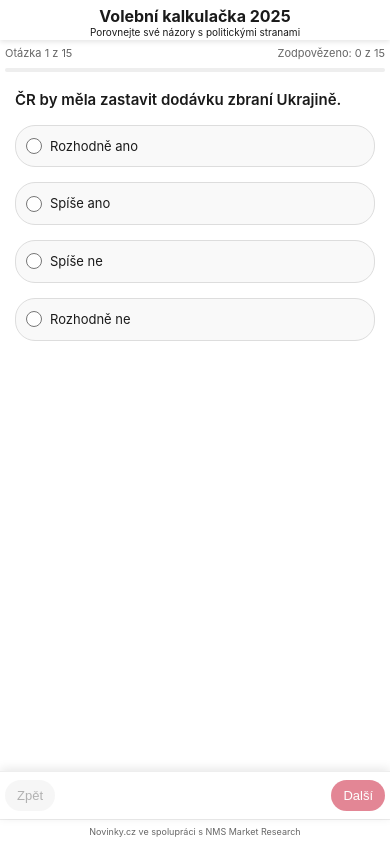
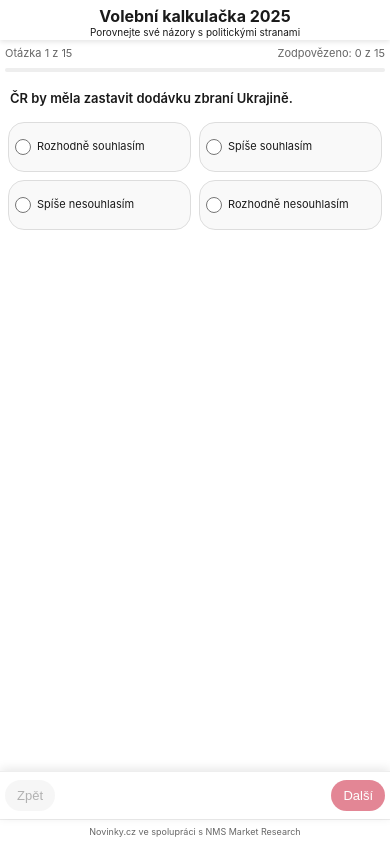
Before and after one commit to davidrynes/volebni-kalkulacka-v2, a Preact app: page / in a window 390 px wide. Built offline with nearby package versions, Linux system fonts and the light colour scheme.

Commit message:
Upravy mobilniho layoutu: dvousloupecne zobrazeni odpovedi, odstraneni paddingu a spravne nastaveni velikosti textu

```diff
--- a/src/app.css
+++ b/src/app.css
@@ -228,7 +228,7 @@ body {
     padding: 15px;
     margin-bottom: 20px;
     color: #92400e;
-    font-size: 14px;
+    font-size: 12px;
 }
 
 .crucial-questions-list {
@@ -271,7 +271,7 @@ body {
 }
 
 .crucial-question-item .answer-label {
-    font-size: 13px;
+    font-size: 11px;
     color: #666;
     margin-top: 4px;
 }
@@ -366,7 +366,7 @@ body {
 
 /* Results */
 .results-container {
-    padding: 0 20px 80px;
+    padding: 0 20px 0px;
     width: 100%;
     box-sizing: border-box;
     flex: 1;
@@ -681,7 +681,7 @@ body {
     background: #f8f8f8;
     border-radius: 8px;
     margin-bottom: 10px;
-    font-size: 16px;
+    font-size: 13px;
 }
 
 .navigation-buttons {
@@ -763,12 +763,13 @@ body {
     .content-area {
         flex: 1;
         overflow-y: auto;
-        padding: 75px 5px 70px 5px;
+        padding: 75px 0px 0px 0px;
         width: 100%;
         box-sizing: border-box;
         -webkit-overflow-scrolling: touch;
         display: flex;
         flex-direction: column;
+        min-height: calc(100vh - 95px);
     }
 
     .progress-container {
@@ -796,29 +797,49 @@ body {
     }
 
     .question-slide {
-        padding: 5px 10px;
+        padding: 5px 8px;
         width: 100%;
         box-sizing: border-box;
+        display: flex;
+        flex-direction: column;
+        flex: 1;
     }
 
     .question-text {
-        font-size: 15px;
+        font-size: 13px;
         margin-top: 10px;
         margin-bottom: 15px;
         line-height: 1.3;
+        padding: 0 2px;
+    }
+
+    .options-container {
+        display: grid;
+        grid-template-columns: 1fr 1fr;
+        gap: 8px;
+        margin-bottom: 20px;
+        width: 100%;
     }
 
     .option-label {
-        padding: 10px;
-        font-size: 13px;
-        border-radius: 20px;
-        margin-bottom: 5px;
+        padding: 12px 6px;
+        font-size: 11px;
+        border-radius: 16px;
+        margin-bottom: 0;
+        display: flex;
+        align-items: center;
+        justify-content: flex-start;
+        min-height: 50px;
+        line-height: 1.2;
+        word-break: break-word;
+        box-sizing: border-box;
     }
 
     .option-label input[type="radio"] {
         width: 16px;
         height: 16px;
-        margin-right: 8px;
+        margin-right: 6px;
+        flex-shrink: 0;
     }
 
     .navigation {
@@ -832,6 +853,7 @@ body {
         z-index: 100;
         box-sizing: border-box;
         max-width: 100%;
+        border-top: 1px solid #eee;
     }
 
     .nav-button {
@@ -847,9 +869,10 @@ body {
     }
 
     .crucial-questions-list {
-        padding: 0 5px;
+        padding: 0 5px 60px 5px;
         width: 100%;
         box-sizing: border-box;
+        margin-bottom: 20px;
     }
 
     .crucial-question-item {
@@ -867,7 +890,7 @@ body {
     }
 
     .results-container {
-        padding: 0 5px 80px;
+        padding: 0 5px 0px;
         width: 100%;
         box-sizing: border-box;
         flex: 1;
@@ -896,13 +919,13 @@ body {
     }
 
     .party-description {
-        font-size: 12px;
+        font-size: 11px;
         line-height: 1.3;
         margin-bottom: 8px;
     }
 
     .party-rank {
-        font-size: 16px;
+        font-size: 13px;
     }
 
     .results-actions {
@@ -928,6 +951,12 @@ body {
         font-size: 14px;
         min-width: 130px;
         z-index: 200;
+    }
+
+    .option-label.selected {
+        background: #fff0f0;
+        border-color: #c8102e;
+        border-width: 2px;
     }
 }
 
--- a/src/components/volebni-kalkulacka.tsx
+++ b/src/components/volebni-kalkulacka.tsx
@@ -80,10 +80,10 @@ const getStranaLogo = (strana: string) => {
 
 // Seznam možností odpovědí
 const moznostiOdpovedi = [
-  { value: 1, label: "Rozhodně ano" },
-  { value: 2, label: "Spíše ano" },
-  { value: 3, label: "Spíše ne" },
-  { value: 4, label: "Rozhodně ne" }
+  { value: 1, label: "Rozhodně souhlasím" },
+  { value: 2, label: "Spíše souhlasím" },
+  { value: 3, label: "Spíše nesouhlasím" },
+  { value: 4, label: "Rozhodně nesouhlasím" }
 ];
 
 export function VolebniKalkulacka({ otazky, odpovedi = {}, stranyOdpovedi, bodovaMatice, onSubmit }: Props) {
```
